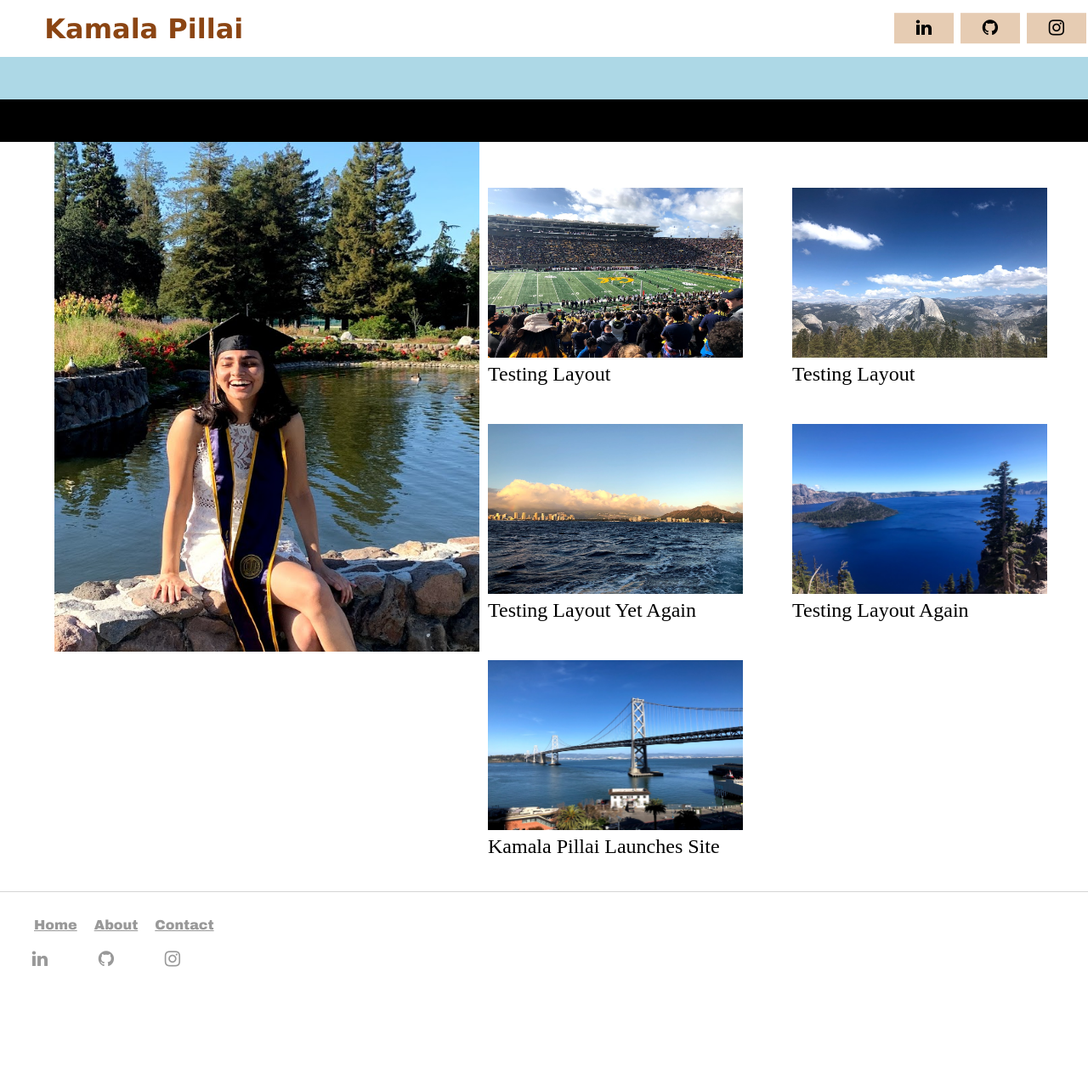
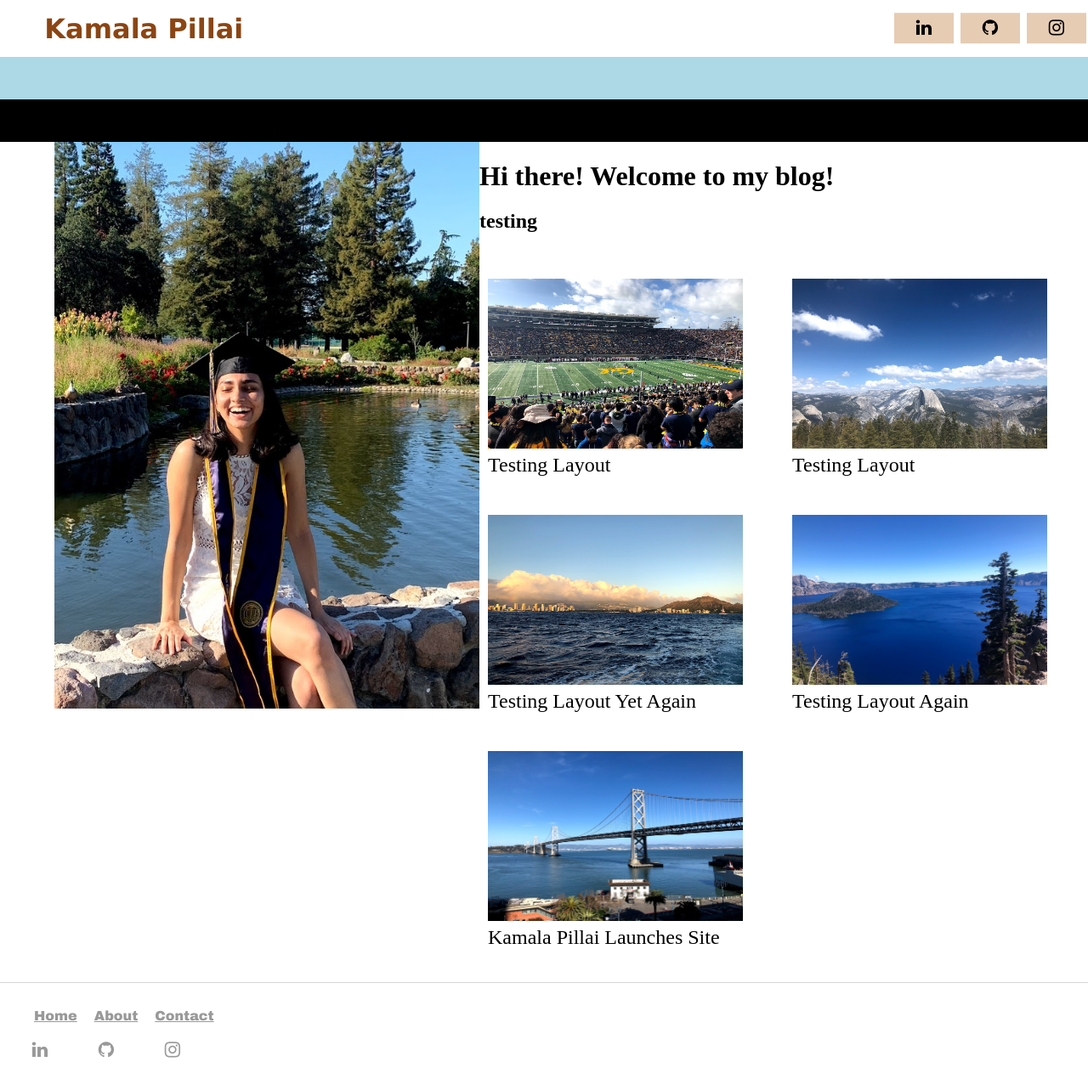
Before and after one commit to kpill/kpill.github.io, a Jekyll site: the page built from index.html, in a window 1280 px wide. Shown: the whole page at 85% size. Built offline with Jekyll 4.4.1, drawn with Linux system fonts in a browser that asks for light colours; before the commit the page ends 1163 px from its top, so only the background shows below that.

Commit message:
Update index.html

```diff
--- a/index.html
+++ b/index.html
@@ -4,7 +4,12 @@ title: Kamala Pillai's Blog
 ---
 <div class="welcome-box-blue"></div>
 <div class="welcome-box-black"></div>
-<img src="/images/about3.jpg" width="500" height="600" style="float: left; margin-left: 5%">
+<img src="/images/about3.jpg" width="500" style="float: left; margin-left: 5%">
+
+<div>
+<h1>Hi there! Welcome to my blog!</h1>
+<h2>testing</h2>
+</div>
 
 <ul class="posts">
 	<div class="grid_container">
```
